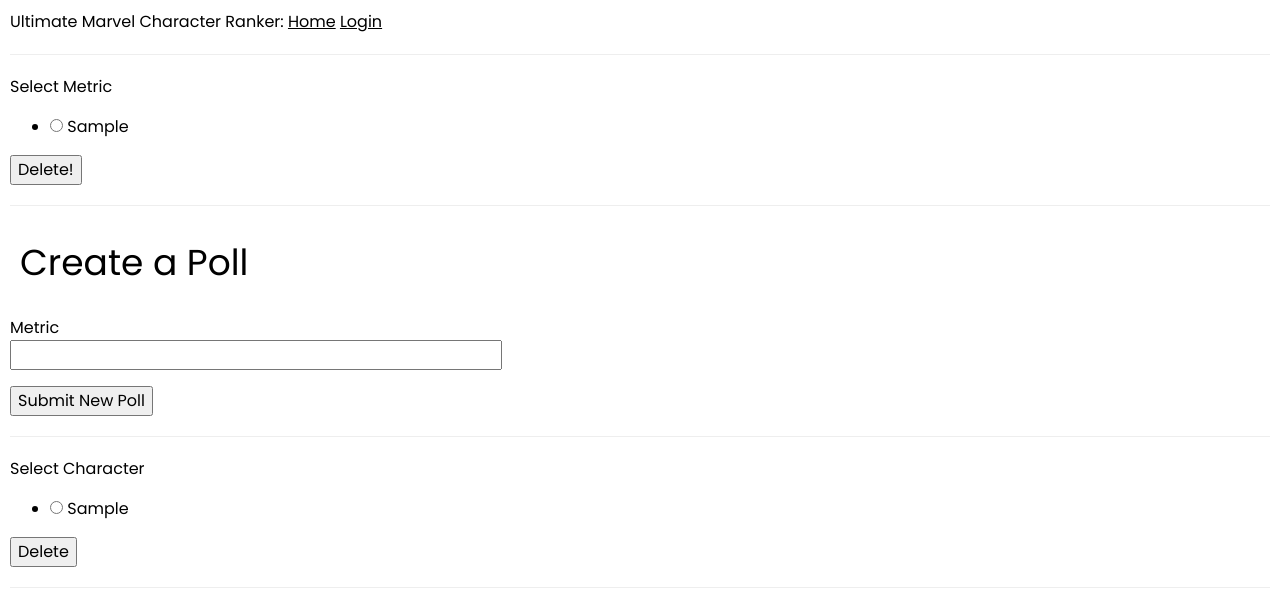
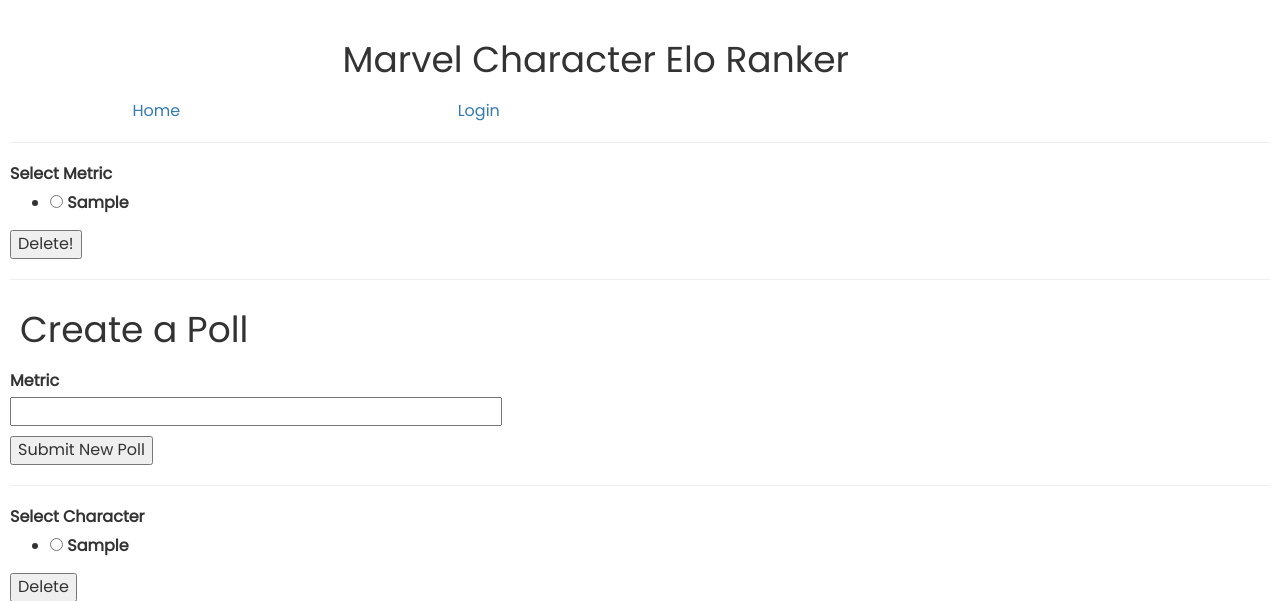
Before and after one commit to alexrohl/CITS3403, a Flask app: page /admin_options in a window 1280 px wide. Shown: the top 601 px of the page. Run offline with Flask 2, Linux system fonts and the light colour scheme; tables that the repository leaves empty hold one stand-in row (values such as "Sample post"); some libraries are stand-ins or nearby versions.

Commit message:
Updated css to format banner nicely

```diff
--- a/app/routes.py
+++ b/app/routes.py
@@ -59,9 +59,24 @@
         return redirect(url_for('login'))
     return render_template('register.html', title='Register', form=form)
 
+
+def initialise_Results_Table(characters, metrics):
+    results = Results.query.all()
+    for r in results:
+        db.session.delete(r)
+    for character in character:
+        for metric in metrics:
+            new_result = Result(character=character, metric=metric, score = 1000)
+
 @app.route('/results', methods=['GET','POST'])
 def results():
     results = [vote.to_json() for vote in Votes.query.all()]
+    characters = [character.to_json() for character in Characters.query.all()]
+    metrics = [metric.to_json() for metric in Polls.query.all()]
+
+
+
+
     return render_template('results.html', title='Results Page', results = results)
 
 # retrieves/adds polls from/to the database
--- a/app/templates/base.html
+++ b/app/templates/base.html
@@ -4,12 +4,28 @@
   <link rel="stylesheet" href="https://www.w3schools.com/w3css/4/w3.css">
   <link rel="stylesheet" href="https://fonts.googleapis.com/css?family=Poppins">
   <link rel="stylesheet" href="https://cdnjs.cloudflare.com/ajax/libs/font-awesome/4.7.0/css/font-awesome.min.css">
+  <link rel="stylesheet" href="https://maxcdn.bootstrapcdn.com/bootstrap/3.4.0/css/bootstrap.min.css">
+  <script src="https://ajax.googleapis.com/ajax/libs/jquery/3.3.1/jquery.min.js"></script>
+  <script src="https://maxcdn.bootstrapcdn.com/bootstrap/3.4.0/js/bootstrap.min.js"></script>
   <style>
     body,h1,h2,h3,h4,h5 {font-family: "Poppins", sans-serif}
     body {font-size: 16px;}
     img {margin-bottom: -8px;}
     body,h1,h2,h3,h4,h5 {padding: 10px;}
     .mySlides {display: none;}
+    nav {
+      text-align: center;
+      padding; 0px;
+      margin_top: 0px;
+    }
+
+    a:link, a:visted {
+      font-size: large;
+      text-decoration: none;
+    }
+
+    <nav>
+      <div id="bar"
     /*  HIDE RADIO
     [type=radio] {
       position: absolute;
@@ -38,7 +54,7 @@
     {% endif %}
   </head>
   <body>
-      <div>
+      <!--
           Ultimate Marvel Character Ranker:
           <a href="{{ url_for('index') }}">Home</a>
           {% if current_user.is_anonymous %}
@@ -50,8 +66,71 @@
           <a href="{{ url_for('vote') }}">Vote</a>
 
           {% endif %}
+      -->
+    <div id="topBanner" class="row">
+      <div class="col-lg-3">
+      </div>
+      <div class="col-lg-6">
+        <header>
+          <h1> Marvel Character Elo Ranker </h1>
+        </header>
       </div>
 
+    </div>
+
+    <nav>
+      <div id="bar" class="row">
+        <div class="col-lg-3">
+          <a href="{{ url_for('index')}}">
+            <div>
+              Home
+            </div>
+          </a>
+        </div>
+        {% if current_user.is_anonymous %}
+        <div class="col-lg-3">
+          <a href="{{ url_for('login') }}">
+            <div>
+              Login
+            </div>
+          </a>
+        </div>
+        {% else %}
+        <div class="col-lg-2">
+          <a href="{{ url_for('logout') }}">
+            <div>
+              Logout
+            </div>
+          </a>
+        </div>
+
+        <div class="col-lg-2">
+          <a href="{{ url_for('vote') }}">
+            <div>
+              Vote
+            </div>
+          </a>
+        </div>
+
+        <div class="col-lg-2">
+          <a href="{{ url_for('results') }}">
+            <div>
+              Results
+            </div>
+          </a>
+        </div>
+
+        <div class="col-lg-2">
+          <a href="{{ url_for('admin_options') }}">
+            <div>
+              Admin Options
+            </div>
+          </a>
+        </div>
+        {% endif %}
+
+      </div>
+    </nav>
   <hr>
 
       {% with messages = get_flashed_messages() %}
```
Also changed, not shown: README.md, 2 other files.
